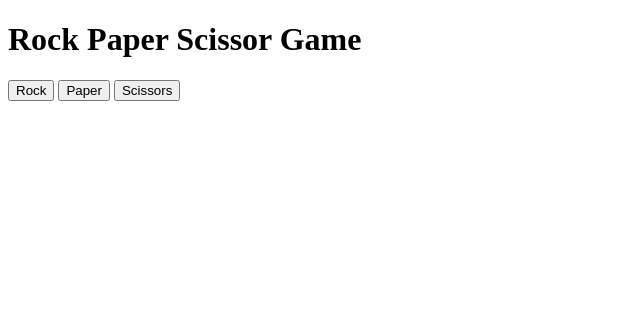
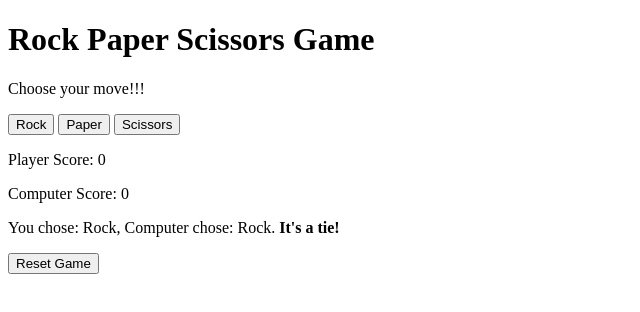
Before and after one commit to surya20000/Rock-Paper-Scissor-SW, a plain HTML site: page index.html in a window 1280 px wide. Both pictures are taken after a click on the button "Rock". Shown: the whole page, without its empty margins (0-640 px from the left). Drawn offline with Linux system fonts and the light colour scheme.

Commit message:
Updated and Added user track and computer track score and improved ui of the page

```diff
--- /dev/null
+++ b/index.css
@@ -0,0 +1,27 @@
+body {
+  font-family: Arial, sans-serif;
+  text-align: center;
+}
+.choice {
+  font-weight: bold;
+}
+#scores {
+  margin-top: 20px;
+  font-size: 18px;
+}
+#result {
+  margin-top: 20px;
+  font-size: 20px;
+}
+#reset {
+  margin-top: 20px;
+  padding: 10px 20px;
+  font-size: 16px;
+  background-color: #f44336;
+  color: white;
+  border: none;
+  cursor: pointer;
+}
+#reset:hover {
+  background-color: #d32f2f;
+}
--- a/index.html
+++ b/index.html
@@ -1,16 +1,25 @@
 <!DOCTYPE html>
 <html lang="en">
-<head>
-    <meta charset="UTF-8">
-    <meta name="viewport" content="width=device-width, initial-scale=1.0">
+  <head>
+    <meta charset="UTF-8" />
+    <meta name="viewport" content="width=device-width, initial-scale=1.0" />
     <title>Rock-Paper-Scissors-Game</title>
     <script defer src="index.js"></script>
-</head>
-<body>
-    <h1>Rock Paper Scissor Game</h1>
+  </head>
+  <body>
+    <h1>Rock Paper Scissors Game</h1>
+    <p>Choose your move!!!</p>
     <button id="rock">Rock</button>
     <button id="paper">Paper</button>
     <button id="scissors">Scissors</button>
+
+    <div id="scores">
+      <p>Player Score: <span id="playerScore">0</span></p>
+      <p>Computer Score: <span id="computerScore">0</span></p>
+    </div>
+
     <p id="result"></p>
-</body>
+
+    <button id="reset">Reset Game</button>
+  </body>
 </html>
--- a/index.js
+++ b/index.js
@@ -1,10 +1,62 @@
+let playerScore = 0;
+let computerScore = 0;
+
 function getComputerChoice() {
-    const choices = ["Rock", "Paper", "Scissors"];
-    const randomIndex = Math.floor(Math.random() * choices.length);
-    return choices[randomIndex];
+  const choices = ["Rock", "Paper", "Scissors"];
+  const randomIndex = Math.floor(Math.random() * choices.length);
+  return choices[randomIndex];
 }
 
+function determineWinner(playerChoice, computerChoice) {
+  if (playerChoice === computerChoice) {
+    return "It's a tie!";
+  }
 
-document.getElementById("rock").addEventListener("click", () => handlePlayerChoice("Rock"));
-document.getElementById("paper").addEventListener("click", () => handlePlayerChoice("Paper"));
-document.getElementById("scissors").addEventListener("click", () => handlePlayerChoice("Scissors"));
+  if (
+    (playerChoice === "Rock" && computerChoice === "Scissors") ||
+    (playerChoice === "Paper" && computerChoice === "Rock") ||
+    (playerChoice === "Scissors" && computerChoice === "Paper")
+  ) {
+    playerScore++;
+    return "You win!";
+  }
+
+  computerScore++;
+  return "Computer wins!";
+}
+
+function handlePlayerChoice(playerChoice) {
+  const computerChoice = getComputerChoice(); // Get computer's choice
+  const resultMessage = determineWinner(playerChoice, computerChoice);
+
+  const resultElement = document.getElementById("result");
+  resultElement.innerHTML = `
+        You chose: <span class="choice">${playerChoice}</span>,
+        Computer chose: <span class="choice">${computerChoice}</span>.
+        <strong>${resultMessage}</strong>
+    `;
+
+  document.getElementById("playerScore").innerText = playerScore;
+  document.getElementById("computerScore").innerText = computerScore;
+}
+
+function resetGame() {
+  playerScore = 0;
+  computerScore = 0;
+
+  document.getElementById("playerScore").innerText = playerScore;
+  document.getElementById("computerScore").innerText = computerScore;
+  document.getElementById("result").innerText = "";
+}
+
+document
+  .getElementById("rock")
+  .addEventListener("click", () => handlePlayerChoice("Rock"));
+document
+  .getElementById("paper")
+  .addEventListener("click", () => handlePlayerChoice("Paper"));
+document
+  .getElementById("scissors")
+  .addEventListener("click", () => handlePlayerChoice("Scissors"));
+
+document.getElementById("reset").addEventListener("click", resetGame);
```
